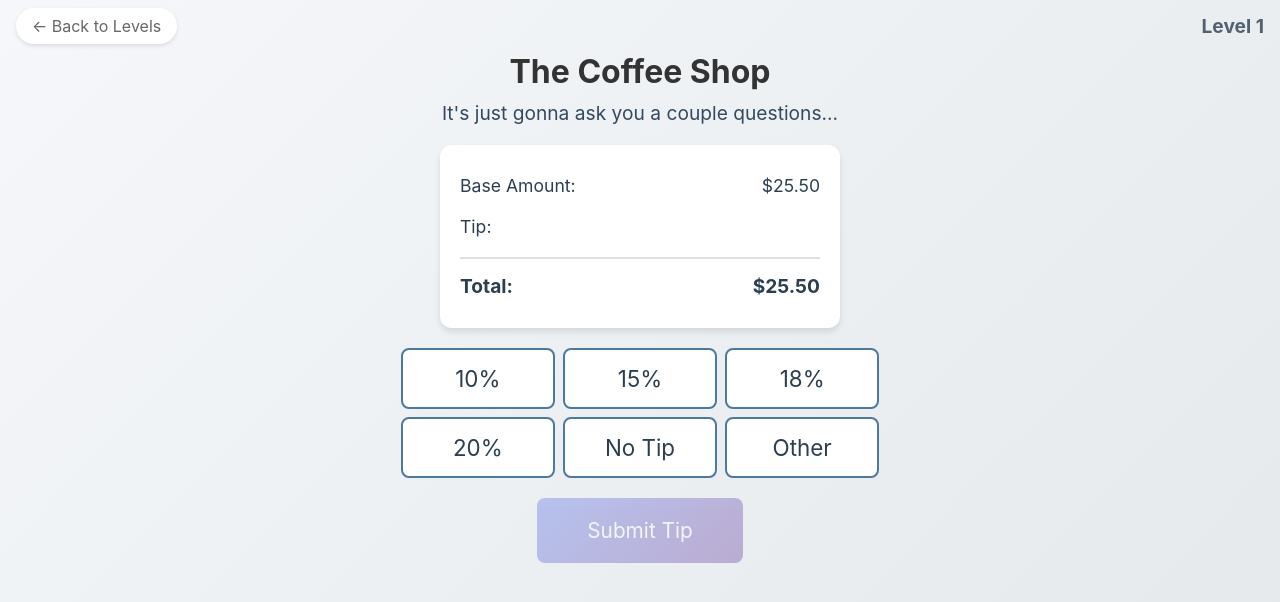
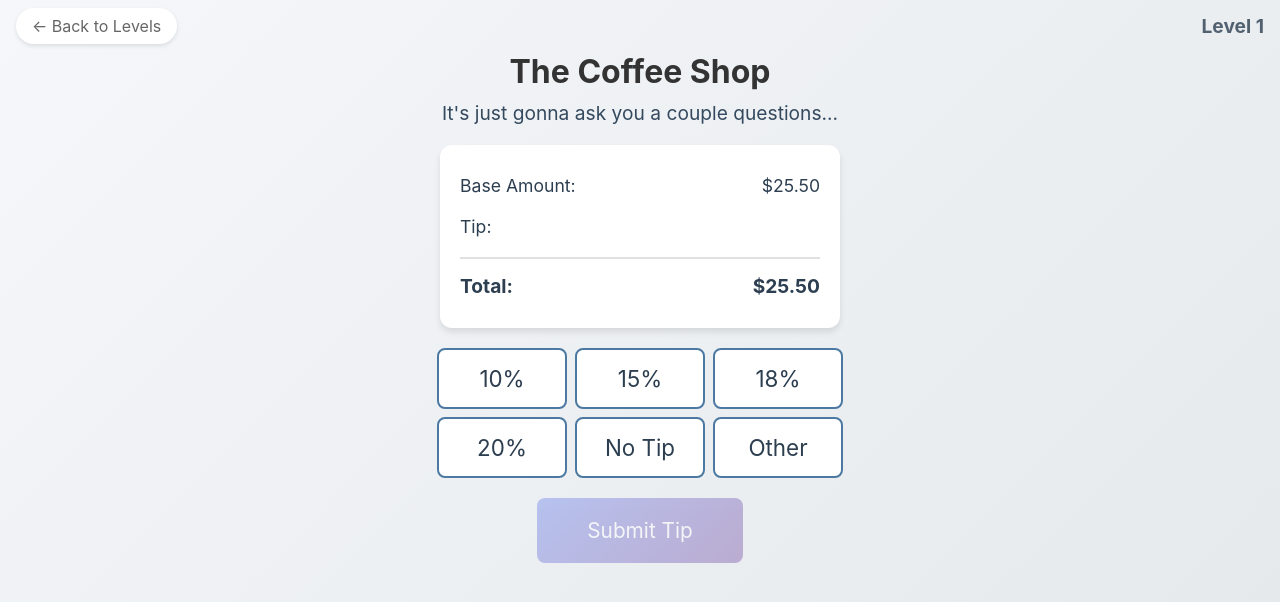
Before and after one commit to lukeharwood11/couple-questions, a React (Create React App) app: page /level/1 in a window 1280 px wide. Shown: the top 602 px of the page. Built offline with nearby package versions, Linux system fonts and the light colour scheme.

Commit message:
Fix tip button

```diff
--- a/src/pages/shared/LevelPages.css
+++ b/src/pages/shared/LevelPages.css
@@ -34,6 +34,7 @@
 
 .tip-buttons .tip-button {
     width: 100%;
+    max-width: 130px;
 }
 
 @media (min-width: 768px) {
```
